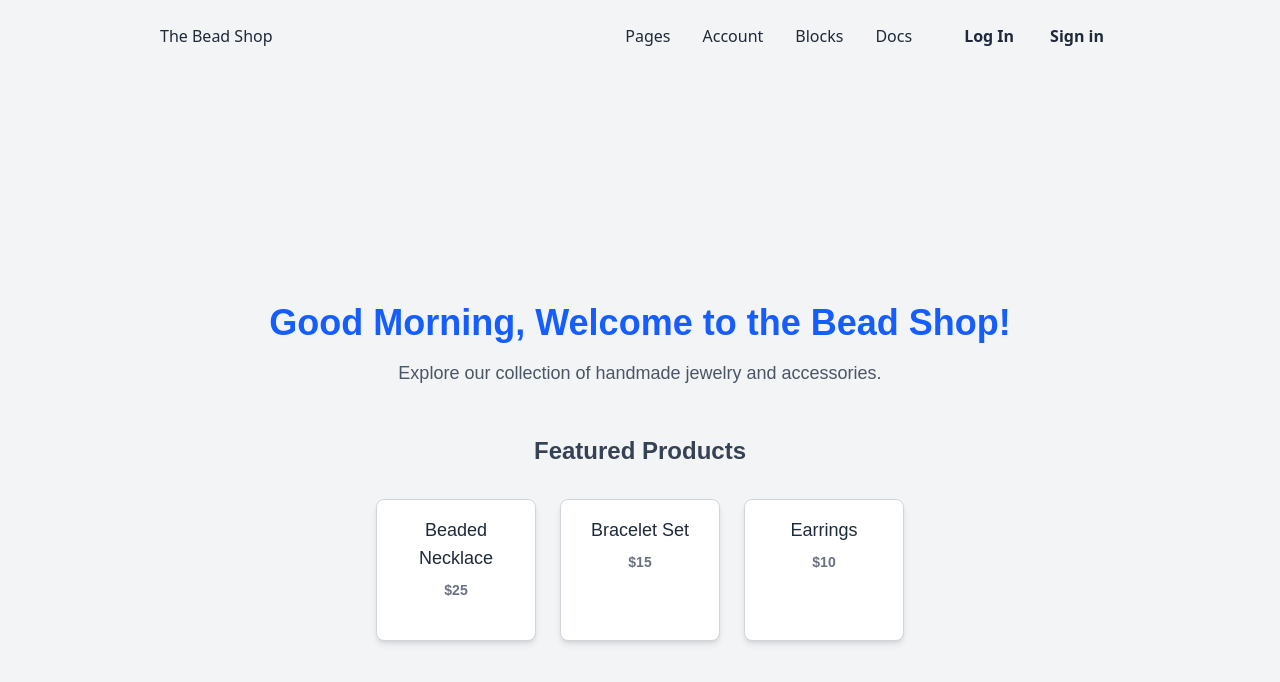
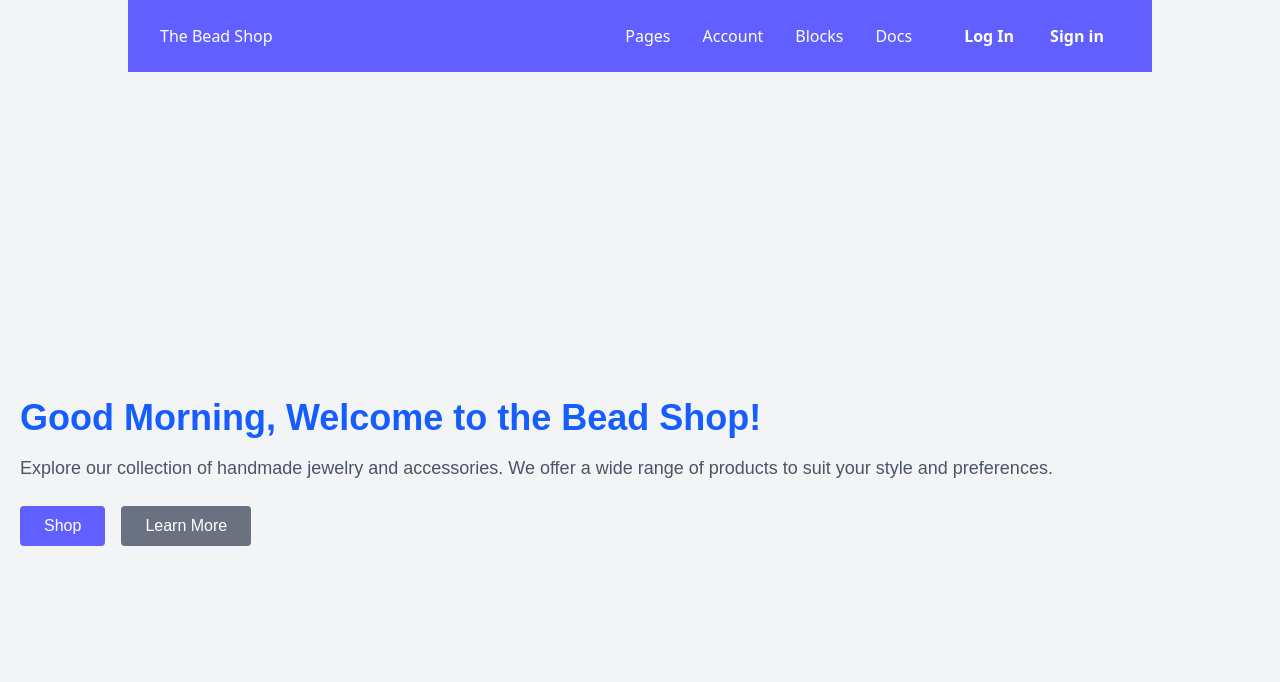
Before and after one commit to Kareem42/bead-shop-app, a React (Vite) app: page / in a window 1280 px wide. Shown: the top 682 px of the page. Built offline with nearby package versions, Linux system fonts and the light colour scheme.

Commit message:
switched position of text and added an image background

```diff
--- a/src/components/Navbar.jsx
+++ b/src/components/Navbar.jsx
@@ -64,8 +64,8 @@ export const StickyNavbar = () => {
 
   return (
     <div className="max-w-screen-lg mx-auto">
-      <Navbar className="sticky top-0 z-10 h-max max-w-full rounded-none px-4 py-2 lg:px-8 lg:py-4">
-        <div className="flex items-center justify-between text-blue-gray-900">
+      <Navbar className="sticky top-0 z-10 h-max max-w-full rounded-none px-4 py-2 lg:px-8 lg:py-4 bg-indigo-500">
+        <div className="flex items-center justify-between text-white">
           <Typography
             as="a"
             href="#"
@@ -79,7 +79,7 @@ export const StickyNavbar = () => {
               <Button
                 variant="text"
                 size="sm"
-                className="hidden lg:inline-block"
+                className="hidden lg:inline-block text-white"
               >
                 <span>Log In</span>
               </Button>
@@ -93,7 +93,7 @@ export const StickyNavbar = () => {
             </div>
             <IconButton
               variant="text"
-              className="ml-auto h-6 w-6 text-inherit hover:bg-transparent focus:bg-transparent active:bg-transparent lg:hidden"
+              className="ml-auto h-6 w-6 text-white hover:bg-transparent focus:bg-transparent active:bg-transparent lg:hidden"
               ripple={false}
               onClick={() => setOpenNav(!openNav)}
             >
@@ -133,7 +133,7 @@ export const StickyNavbar = () => {
         <MobileNav open={openNav}>
           {navList}
           <div className="flex items-center gap-x-1">
-            <Button fullWidth variant="text" size="sm" className="">
+            <Button fullWidth variant="text" size="sm" className="text-white">
               <span>Log In</span>
             </Button>
             <Button fullWidth variant="gradient" size="sm" className="">
--- a/src/components/section/Home.jsx
+++ b/src/components/section/Home.jsx
@@ -1,11 +1,10 @@
 import React, { useState, useEffect } from "react";
+//import Image from "./assets/africa.jpeg"; // Adjust the path as necessary
 
 const Home = () => {
   const [greeting, setGreeting] = useState("");
-  const [featuredProducts, setFeaturedProducts] = useState([]);
 
   useEffect(() => {
-    // Set dynamic greeting based on the time of day
     const hour = new Date().getHours();
     if (hour < 12) {
       setGreeting("Good Morning");
@@ -14,18 +13,6 @@ const Home = () => {
     } else {
       setGreeting("Good Evening");
     }
-
-    // Simulate fetching featured products
-    const fetchFeaturedProducts = async () => {
-      const products = [
-        { id: 1, name: "Beaded Necklace", price: "$25" },
-        { id: 2, name: "Bracelet Set", price: "$15" },
-        { id: 3, name: "Earrings", price: "$10" },
-      ];
-      setFeaturedProducts(products);
-    };
-
-    fetchFeaturedProducts();
   }, []);
 
   return (
@@ -33,25 +20,29 @@ const Home = () => {
       style={{
         display: "flex",
         flexDirection: "column",
-        alignItems: "center",
+        alignItems: "flex-start",
         justifyContent: "center",
         minHeight: "100vh",
         padding: "20px",
         fontFamily: "Arial, sans-serif",
-        textAlign: "center",
+        textAlign: "left",
+        backgroundImage: `url(${Image})`,
+        backgroundSize: "cover",
+        backgroundPosition: "center",
       }}
     >
-      <h1 className="font-bold">{greeting}, Welcome to the Bead Shop!</h1>
-      <p>Explore our collection of handmade jewelry and accessories.</p>
-
-      <h2 className="font-bold items-center">Featured Products</h2>
-      <div className="featured-products">
-        {featuredProducts.map((product) => (
-          <div key={product.id} className="product-card hover:shadow-lg">
-            <h3>{product.name}</h3>
-            <p className="font-bold">{product.price}</p>
-          </div>
-        ))}
+      <h1 className="font-bold text-4xl mb-4">{greeting}, Welcome to the Bead Shop!</h1>
+      <p className="text-lg mb-6">
+        Explore our collection of handmade jewelry and accessories. We offer a wide range of
+        products to suit your style and preferences.
+      </p>
+      <div className="flex gap-4 flex-wrap">
+        <button className="bg-indigo-500 text-white px-6 py-2 rounded hover:bg-indigo-600 transition duration-300 cursor-pointer">
+          Shop
+        </button>
+        <button className="bg-gray-500 text-white px-6 py-2 rounded hover:bg-gray-600 transition duration-300 cursor-pointer">
+          Learn More
+        </button>
       </div>
     </div>
   );
--- a/src/index.css
+++ b/src/index.css
@@ -58,7 +58,7 @@ p {
 .bead {
   width: 20px;
   height: 30px;
-  background: radial-gradient(circle, #000000, #333333); /* Black marble effect */
+  background: radial-gradient(circle, #e0dada, #333333); /* Black marble effect */
   border-radius: 50%;
   position: absolute;
   animation: roll-to-center 2s ease-in-out, form-bracelet 1s ease-in-out 2s forwards;
@@ -72,7 +72,6 @@ p {
 .bead:nth-child(6) { animation-delay: 1s; }
 .bead:nth-child(7) { animation-delay: 1.2s; }
 .bead:nth-child(8) { animation-delay: 1.4s; }
-
 
 @keyframes roll-to-center {
   0% {
@@ -107,3 +106,10 @@ p {
 .fade-in {
   animation: fade-in 1s ease-in-out;
 }
+
+.home-background {
+  background-image: url('/path-to-your-image.jpg'); /* Replace with your image path */
+  background-size: cover;
+  background-position: center;
+  background-repeat: no-repeat;
+}
```
Also changed, not shown: src/assets/africa.jpeg (added).
